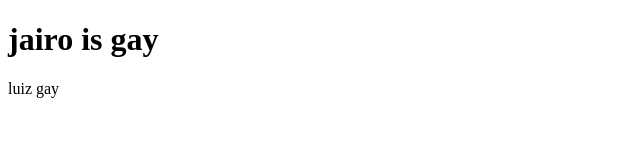
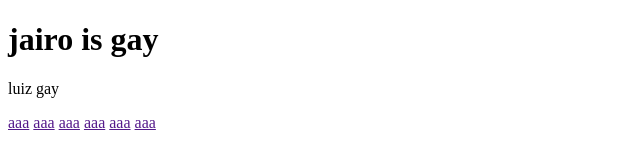
Before and after one commit to DeveloperJairo/DeveloperJairo, a plain HTML site: page index.html in a window 1280 px wide. Shown: the whole page, without its empty margins (0-640 px from the left). Drawn offline with Linux system fonts and the light colour scheme.

Commit message:
update files

```diff
--- a/index.html
+++ b/index.html
@@ -8,5 +8,11 @@
 <body>
     <h1>jairo is gay</h1>
     <p>luiz gay</p>
+    <a href="">aaa</a>
+    <a href="">aaa</a>
+    <a href="">aaa</a>
+    <a href="">aaa</a>
+    <a href="">aaa</a>
+    <a href="">aaa</a>
 </body>
 </html>
```
